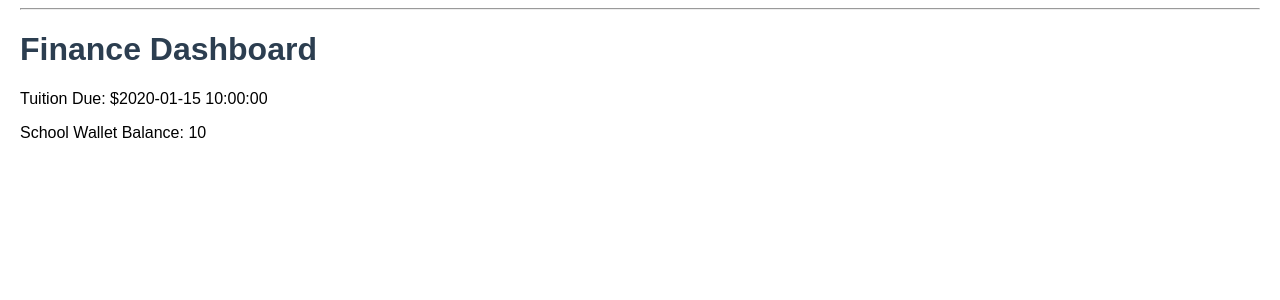
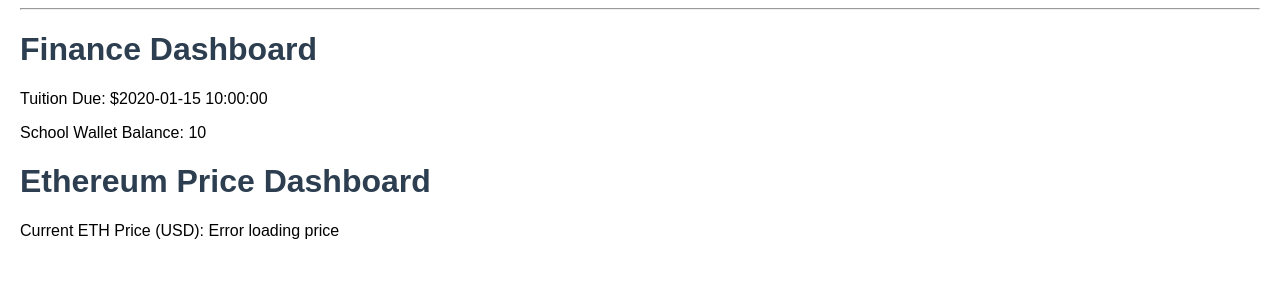
Before and after one commit to jason97m/carnegie_coin_mvp, a Flask app: template app/templates/finance_dashboard.html in a window 1280 px wide. Shown: the part 38-338 px from the top of the page. Run offline with Flask 3, Linux system fonts and the light colour scheme; the template is opened without the code that fills it: most values are stand-ins (such as "Sample title", 1, 10 or a date in 2020).

Commit message:
Updated for real time ETH price.

```diff
--- a/app/__init__.py
+++ b/app/__init__.py
@@ -1,4 +1,5 @@
 from flask import Flask
+from .routes import api
 
 def create_app():
     app = Flask(
@@ -11,5 +12,5 @@ def create_app():
     # Register blueprint
     from app.routes import main
     app.register_blueprint(main)
-
+    app.register_blueprint(api)
     return app
--- a/app/routes.py
+++ b/app/routes.py
@@ -1,4 +1,4 @@
-from flask import Blueprint, render_template
+from flask import Blueprint, render_template, jsonify
 import os
 from app.utils import get_balance
 
@@ -28,3 +28,22 @@ def finance_dashboard():
 def admin_dashboard():
     scholarships = [{"name": "Alice", "amount": 1000}, {"name": "Bob", "amount": 1500}]
     return render_template("admin_dashboard.html", scholarships=scholarships)
+
+api = Blueprint('api', __name__)
+
+@api.route("/eth_price")
+def eth_price():
+    try:
+        url = "https://api.coingecko.com/api/v3/simple/price"
+        params = {
+            "ids": "ethereum",
+            "vs_currencies": "usd"
+        }
+        response = requests.get(url, params=params, timeout=5)
+        data = response.json()
+
+        return jsonify({
+            "eth_usd": data["ethereum"]["usd"]
+        })
+    except Exception as e:
+        return jsonify({"error": str(e)}), 500
--- a/app/templates/finance_dashboard.html
+++ b/app/templates/finance_dashboard.html
@@ -4,4 +4,30 @@
 <h1>Finance Dashboard</h1>
 <p>Tuition Due: ${{ tuition_due }}</p>
 <p>School Wallet Balance: {{ school_balance }}</p>
+
+<h1>Ethereum Price Dashboard</h1>
+    <p>Current ETH Price (USD): <span id="ethPrice">Loading...</span></p>
+
+    <script>
+        async function fetchETHPrice() {
+            try {
+                let res = await fetch("/eth_price");
+                let data = await res.json();
+
+                if (data.eth_usd) {
+                    document.getElementById("ethPrice").innerText =
+                        "$" + data.eth_usd.toLocaleString();
+                } else {
+                    document.getElementById("ethPrice").innerText = "Error loading price";
+                }
+            } catch (err) {
+                document.getElementById("ethPrice").innerText = "Network error";
+            }
+        }
+
+        // Fetch price every 20 seconds
+        fetchETHPrice();
+        setInterval(fetchETHPrice, 20000);
+    </script>
+
 {% endblock %}
--- a/requirements.txt
+++ b/requirements.txt
@@ -25,6 +25,7 @@ hexbytes==1.3.1
 idna==3.11
 itsdangerous==2.2.0
 Jinja2==3.1.6
+jsonify==0.5
 MarkupSafe==3.0.3
 multidict==6.7.0
 packaging==25.0
```
